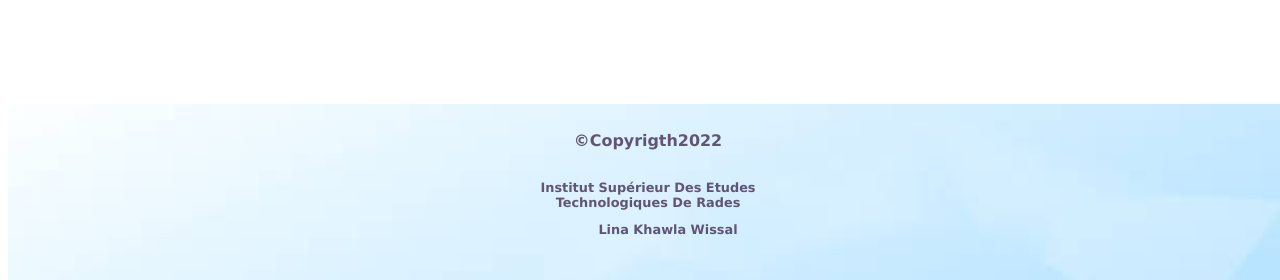
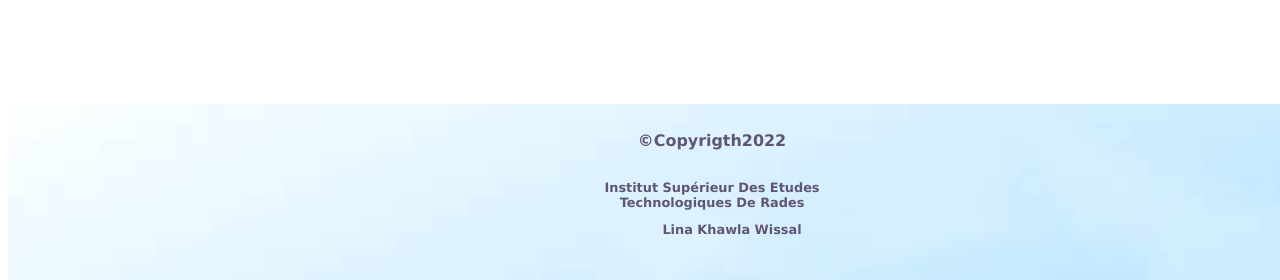
Before and after one commit to LinaMesrati/IsetRades, a plain HTML site: page index.html in a window 1280 px wide. Shown: the part 4096-4376 px from the top of the page. Drawn offline with Linux system fonts and the light colour scheme.

Commit message:
Update main.css

```diff
--- a/main.css
+++ b/main.css
@@ -584,14 +584,13 @@ body {font-family: Verdana, sans-serif;}
   .weekdays li, .days li {width: 12.2%;}}
   #copyright
   {
-    position: absolute;
+ position: absolute;
     top: 4000px;
     background-image: url("copy.jpg");
     background-repeat: no-repeat;
     background-size: cover;
     color: rgb(97, 85, 118);
-    width: 100%;
-    position: absolute;
+     width: 110%;
 
     text-align: center;
     font-size: larger;
```
